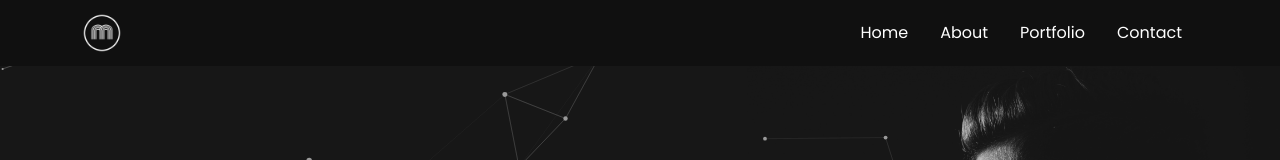
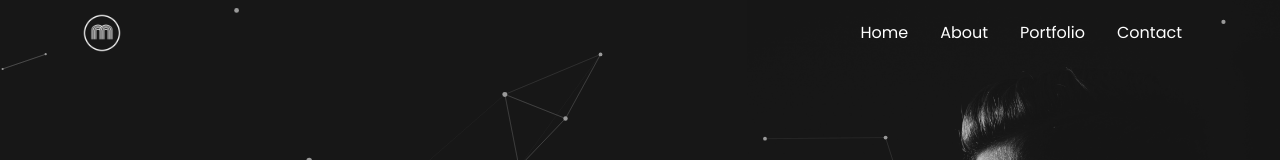
Before and after one commit to mohammed-fandees/my-portfolio, a React (Create React App) app: page / in a window 1280 px wide. Shown: the top 160 px of the page. Built offline with nearby package versions, Linux system fonts and the light colour scheme.

Commit message:
fix header issue 'transparent just at home'

```diff
--- a/src/components/Header/Header.jsx
+++ b/src/components/Header/Header.jsx
@@ -2,10 +2,11 @@ import "./header.css";
 import { Link } from "react-router-dom";
 import Logo from "../../images/logo.png";
 import { FaBars as Bars } from "react-icons/fa6";
-
+import { useState } from "react";
 export const getPath = (path) => path ? path : window.location.pathname;
 
 export default function Header() {
+  const [path, setPath] = useState(window.location.pathname);
   const links = [
     { text: "Home", path: "/" },
     { text: "About", path: "/about" },
@@ -14,7 +15,7 @@ export default function Header() {
   ];
 
   return (
-    <nav className="navbar navbar-expand-lg position-fixed top-0 w-100">
+    <nav className={`${path.slice(1)} navbar navbar-expand-lg position-fixed top-0 w-100`}>
       <div className="container">
         <Link to="/" className="navbar-brand">
           <img src={Logo} alt="logo" className="logo" />
@@ -36,7 +37,7 @@ export default function Header() {
               return (
                 <li key={link.text} className="nav-item">
                   <Link
-                    onClick={() => getPath(link.path)}
+                    onClick={() => setPath(getPath(link.path))}
                     className="nav-link py-2 px-3 text-white"
                     to={link.path}
                   >
--- a/src/components/Header/header.css
+++ b/src/components/Header/header.css
@@ -1,6 +1,12 @@
 .navbar {
+  z-index: 10;
+}
+
+nav.about,
+nav.portfolio,
+nav.contact {
   background: var(--black-II);
-  z-index: 10;
+
 }
 
 @media (min-width: 992px) {
```
